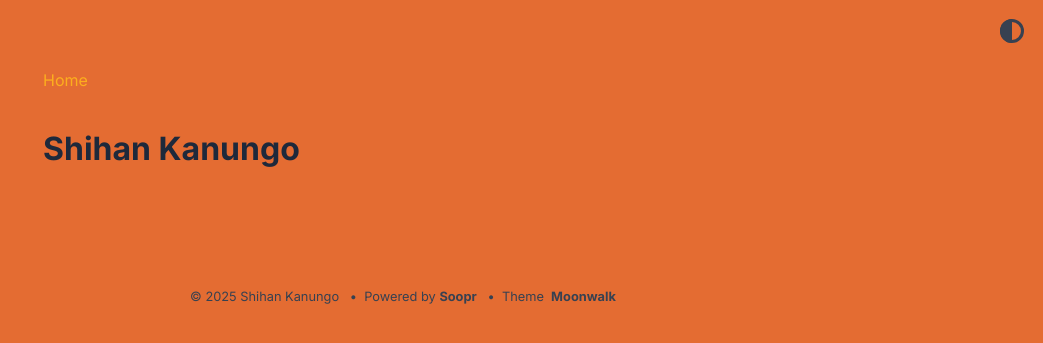
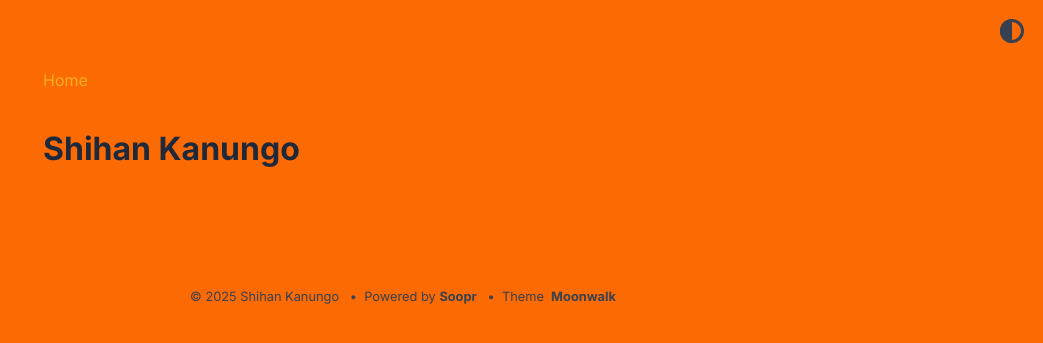
Before and after one commit to shihankanungo/shihankanungo.github.io, a Jekyll site: the page built from blog.html, in a window 1280 px wide. Shown: the top 343 px of the page, without its empty margins (237-1280 px from the left). Built offline with Jekyll 4.4.1, drawn with Linux system fonts in a browser that asks for light colours.

Commit message:
Update moonwalk.scss

```diff
--- a/_sass/moonwalk.scss
+++ b/_sass/moonwalk.scss
@@ -97,7 +97,7 @@ img {
   html, body  {
       --links: #FCAE1E; // #91A7FF;
       --highlight: #41C7C7;
-      --bg: #E46C32; // #FC6A03; // #ED7014; // #fa931e;
+      --bg: #FC6A03; // #ED7014; // #fa931e;
       --bg-secondary: #8cb3f5;
       --headings: #1e293b;
       --text: #374151;
```
